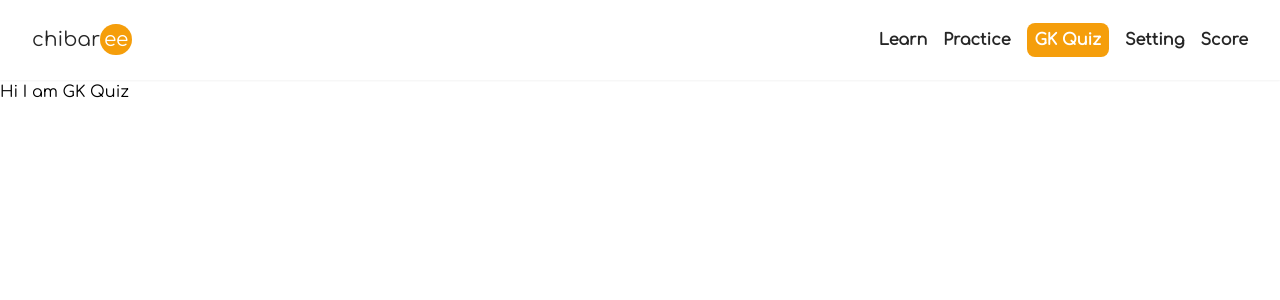
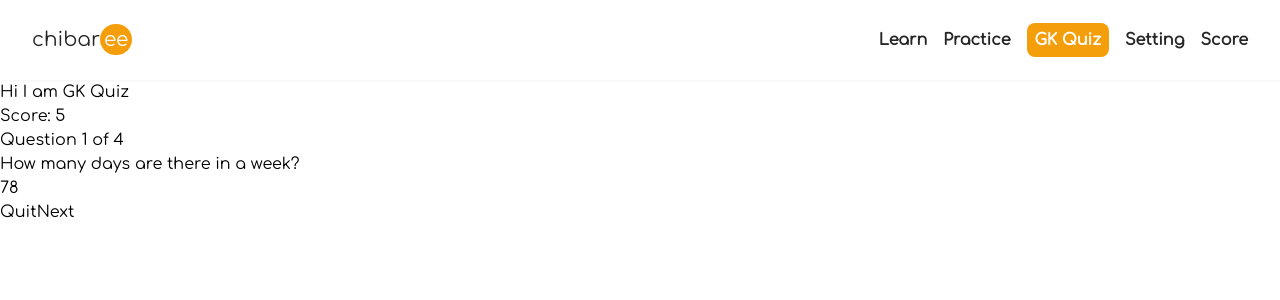
Before and after one commit to HardikGChaudhary/chibree, a React (Create React App) app: page /GKQuiz in a window 1280 px wide. Shown: the top 300 px of the page. Built offline with nearby package versions, Linux system fonts and the light colour scheme.

Commit message:
Add dynamic value in quiz section

```diff
--- a/src/container/GKQuiz.jsx
+++ b/src/container/GKQuiz.jsx
@@ -1,11 +1,41 @@
-import React from "react";
+import React, { useState } from "react";
 import Header from "../shared/Header";
+import QA from "./quiz/QuizData";
 
 const GKQuiz = () => {
+  const [que, setQue] = useState(0);
+  const handleNextQA = () => {
+    const NextQA = que + 1;
+    setQue(NextQA);
+  };
+
   return (
     <>
       <Header></Header>
       <h1>Hi I am GK Quiz</h1>
+      {/* Quetions section */}
+      <div className="que-sec">
+        <div>Score: 5</div>
+        <div className="que-count">
+          <span>Question {que + 1} of {QA.length}</span>
+        </div>
+        <div className="quetion">{QA[que].question}</div>
+      </div>
+
+      {/* Answer sction */}
+      <div className="ans-sec">
+        {QA[que].answers.map((ans, i) => {
+          return (
+            <>
+              <button key={i}>{ans.Option}</button>
+            </>
+          );
+        })}
+      </div>
+      <div>
+        <button>Quit</button>
+        <button onClick={handleNextQA}>Next</button>
+      </div>
     </>
   );
 };
--- /dev/null
+++ b/src/container/quiz/QuizData.js
@@ -0,0 +1,31 @@
+const QA = [
+    {
+        question: "How many days are there in a week?",
+        answers: [
+            {Option: '7', isCorrect: true},
+            {Option: '8', isCorrect: false},
+        ]
+    },
+    {
+        question: "which is the fastest way of transport?",
+        answers: [
+            {Option: 'Airways', isCorrect: true},
+            {Option: 'Railways', isCorrect: false},
+        ]
+    },
+    {
+        question: "How many days are there in a year?",
+        answers: [
+            {Option: '367', isCorrect: true},
+            {Option: '365', isCorrect: false},
+        ]
+    },
+    {
+        question: "Which bird lays the largest egg?",
+        answers: [
+            {Option: 'Crow', isCorrect: false},
+            {Option: 'Ostrich', isCorrect: true},
+        ]
+    },
+]
+export default QA;
--- /dev/null
+++ b/src/container/quiz/QuizResult.jsx
@@ -0,0 +1,16 @@
+import React from 'react'
+
+const QuizResult = () => {
+  return (
+    <>
+      <div>
+        <div>Completed</div>
+        <div>Total score 10/10</div>
+        <div>Your currect quetion 2 out of 4</div>
+        <button>Play Again</button>
+      </div>
+    </>
+  )
+}
+
+export default QuizResult
```
